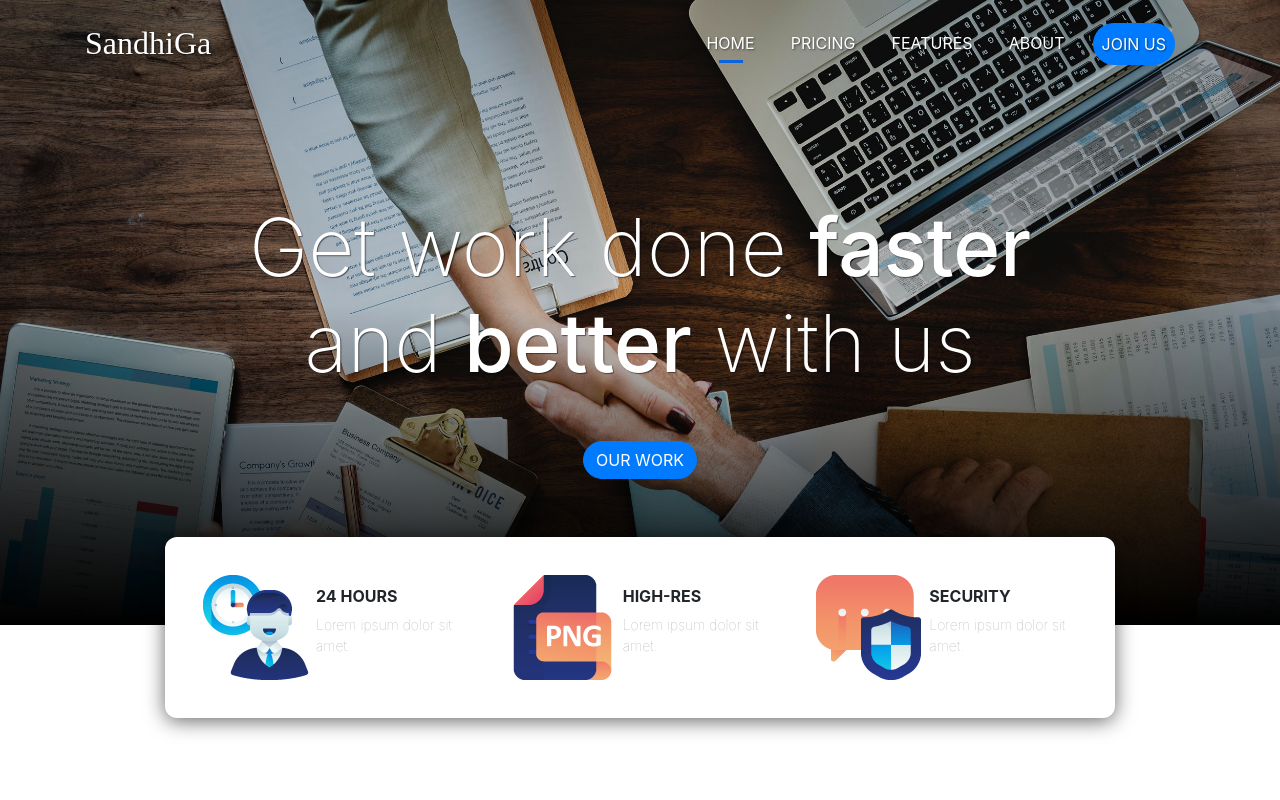
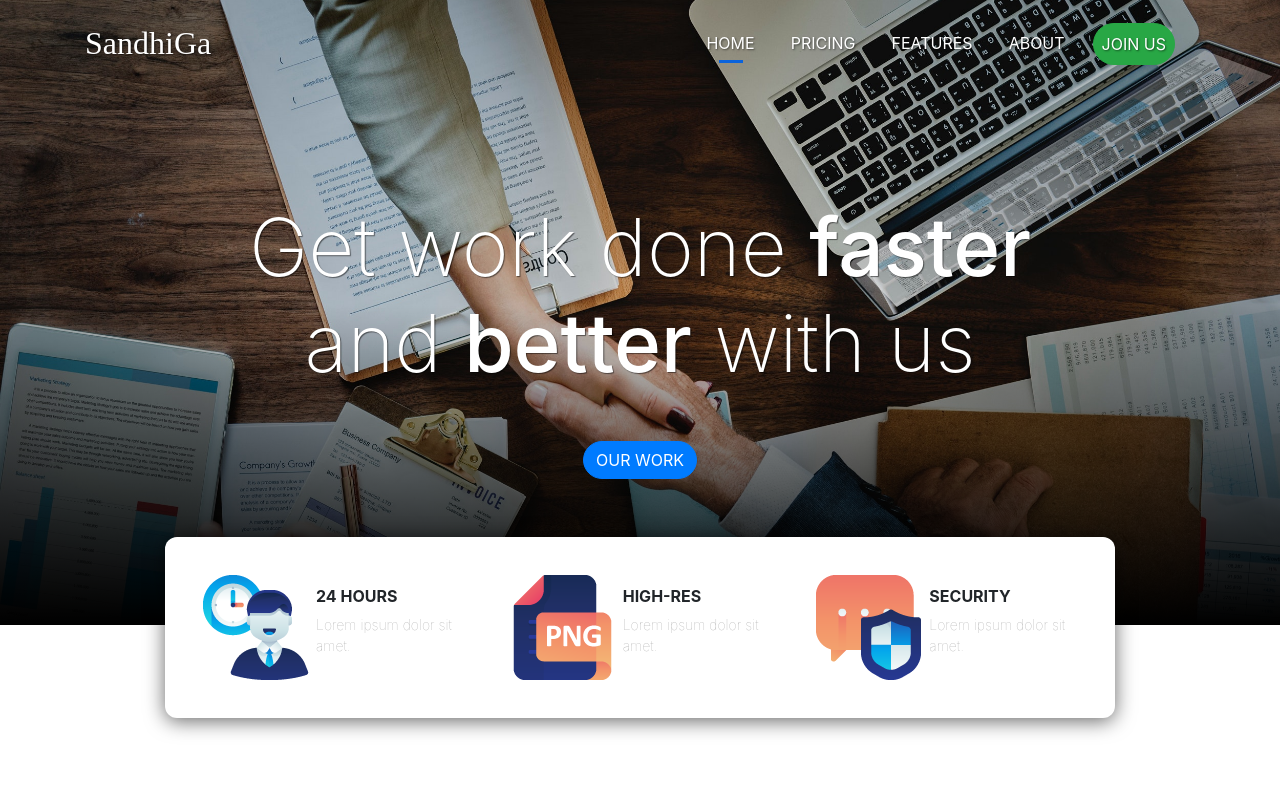
Before and after one commit to redhook18/simple-landing-page, a plain HTML site: page index.html in a window 1280 px wide. Shown: the top 800 px of the page. Drawn offline with nearby package versions, Linux system fonts and the light colour scheme; a web font is replaced by a local one.

Commit message:
Update index.html
ubah button jadi success

```diff
--- a/index.html
+++ b/index.html
@@ -30,7 +30,7 @@
             <a class="nav-item nav-link" href="#">Pricing</a>
             <a class="nav-item nav-link" href="#">Features</a>
             <a class="nav-item nav-link" href="#">About</a>
-            <a class="nav-item nav-link btn btn-primary text-white tombol" href="#">Join Us</a>
+            <a class="nav-item nav-link btn btn-success text-white tombol" href="#">Join Us</a>
           </div>
         </div>
       </div>
```
